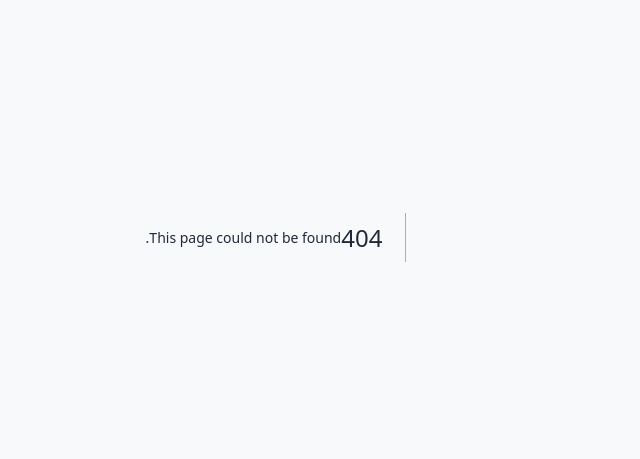
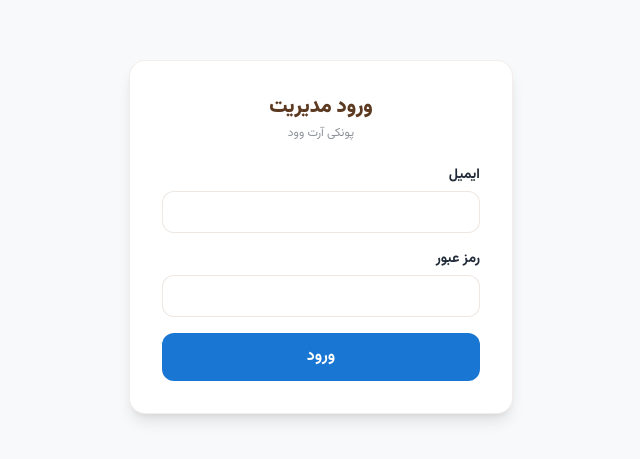
Before and after one commit to DrGoebbls/pounaki-art-wood, a Next.js app: page /admin/login in a window 1280 px wide. Before the commit this address had no page. Shown: the part 163-622 px from the top of the page, without its empty margins (396-1036 px from the left). Built offline with nearby package versions, Linux system fonts and the light colour scheme.

Commit message:
Create page.js

```diff
--- /dev/null
+++ b/app/admin/login/page.js
@@ -0,0 +1,70 @@
+'use client';
+
+import { useState } from 'react';
+import { useRouter } from 'next/navigation';
+import { createClient } from '@/lib/supabase/client';
+
+export default function AdminLoginPage() {
+  const router = useRouter();
+  const [email, setEmail] = useState('');
+  const [password, setPassword] = useState('');
+  const [error, setError] = useState('');
+  const [loading, setLoading] = useState(false);
+
+  async function handleSubmit(e) {
+    e.preventDefault();
+    setError('');
+    setLoading(true);
+    const supabase = createClient();
+    const { error: signInError } = await supabase.auth.signInWithPassword({ email, password });
+    setLoading(false);
+    if (signInError) {
+      setError('ایمیل یا رمز عبور اشتباه است.');
+      return;
+    }
+    router.push('/admin');
+    router.refresh();
+  }
+
+  return (
+    <main className="min-h-screen bg-bg flex items-center justify-center px-4">
+      <form onSubmit={handleSubmit} className="bg-white rounded-2xl shadow-lg p-8 w-full max-w-sm border border-wood/10">
+        <h1 className="font-black text-xl text-wood-dark mb-1 text-center">ورود مدیریت</h1>
+        <p className="text-xs text-ink/50 text-center mb-6">پونکی آرت وود</p>
+
+        <div className="space-y-4">
+          <div>
+            <label className="block text-sm font-bold mb-1.5">ایمیل</label>
+            <input
+              type="email"
+              dir="ltr"
+              value={email}
+              onChange={(e) => setEmail(e.target.value)}
+              className="w-full border border-wood/15 rounded-xl px-4 py-2.5 text-sm focus:outline-none focus:ring-2 focus:ring-primary/40"
+              required
+            />
+          </div>
+          <div>
+            <label className="block text-sm font-bold mb-1.5">رمز عبور</label>
+            <input
+              type="password"
+              dir="ltr"
+              value={password}
+              onChange={(e) => setPassword(e.target.value)}
+              className="w-full border border-wood/15 rounded-xl px-4 py-2.5 text-sm focus:outline-none focus:ring-2 focus:ring-primary/40"
+              required
+            />
+          </div>
+          {error && <p className="text-red-500 text-xs font-semibold">{error}</p>}
+          <button
+            type="submit"
+            disabled={loading}
+            className="w-full bg-primary hover:bg-primary-dark text-white font-bold py-3 rounded-xl transition disabled:opacity-50"
+          >
+            {loading ? 'در حال ورود...' : 'ورود'}
+          </button>
+        </div>
+      </form>
+    </main>
+  );
+                }
```
